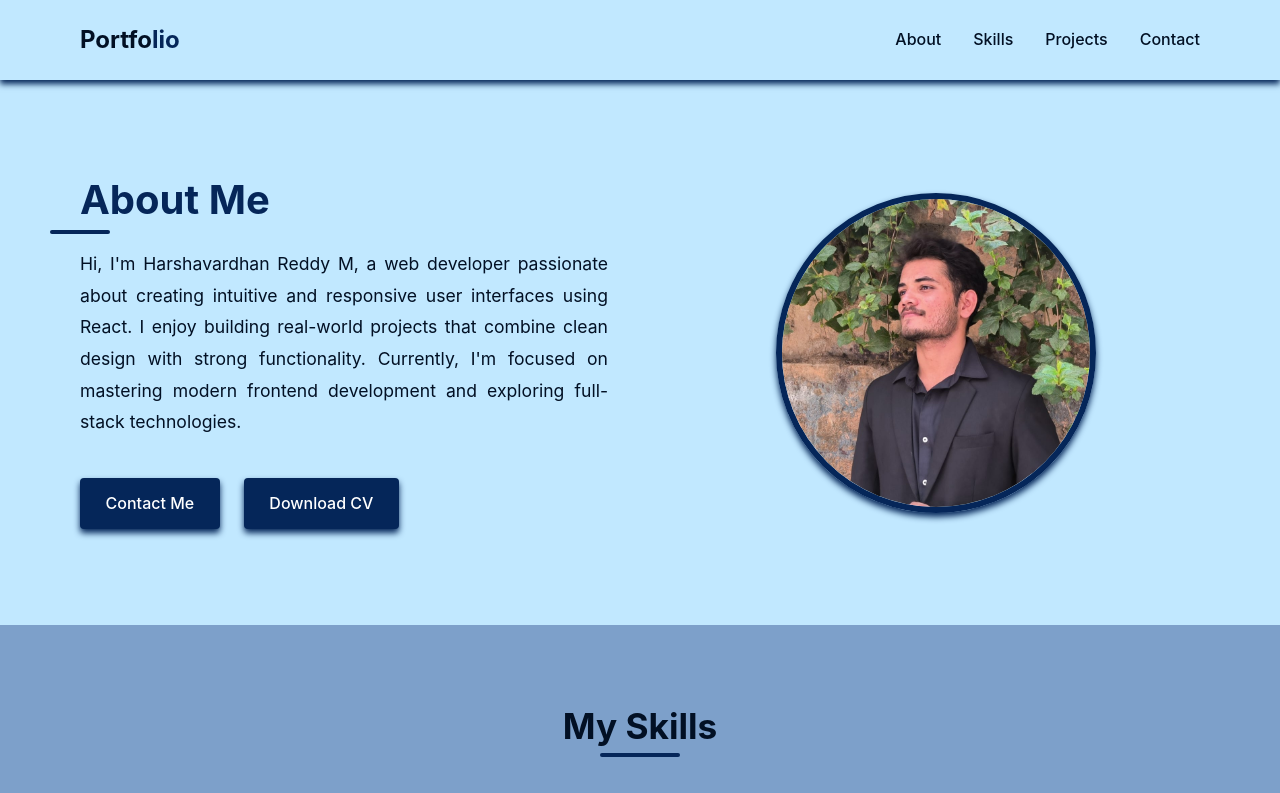
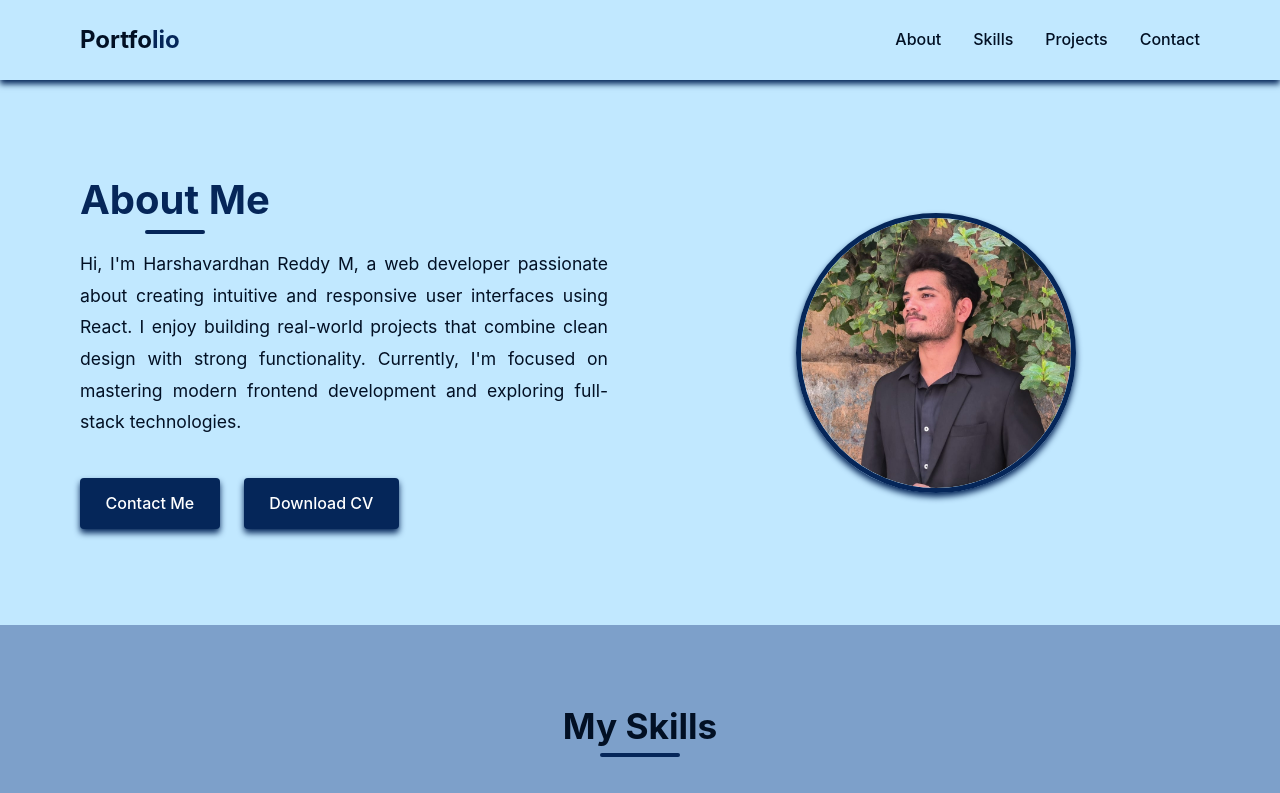
Before and after one commit to harshavardhan0406/Portfolio, a React (Vite) app: page / in a window 1280 px wide. Shown: the top 793 px of the page. Built offline with nearby package versions, Linux system fonts and the light colour scheme.

Commit message:
Added profile

```diff
--- a/src/components/About/About.css
+++ b/src/components/About/About.css
@@ -40,8 +40,6 @@
 .about-text h2::after {
   content: '';
   position: absolute;
-  bottom: -10px;
-  left: 0;
   width: 60px;
   height: 4px;
   background: var(--primary);
@@ -104,22 +102,24 @@
 }
 
 .image-wrapper {
-  width: 320px;
-  height: 320px;
+  width: 280px;
+  height: 280px;
   border-radius: 50%;
   overflow: hidden;
-  border: 6px solid var(--primary);
+  border: 5px solid var(--primary);
   box-shadow: var(--shadow);
-  position: relative;
-  transition: all 0.3s ease;
+  display: flex;
+  align-items: center;
+  justify-content: center;
 }
 
 .profile-img {
   width: 100%;
   height: 100%;
   object-fit: cover;
-  transition: transform 0.5s ease;
+  border-radius: 50%;
 }
+
 
 .image-wrapper:hover {
   transform: scale(1.02);
```
